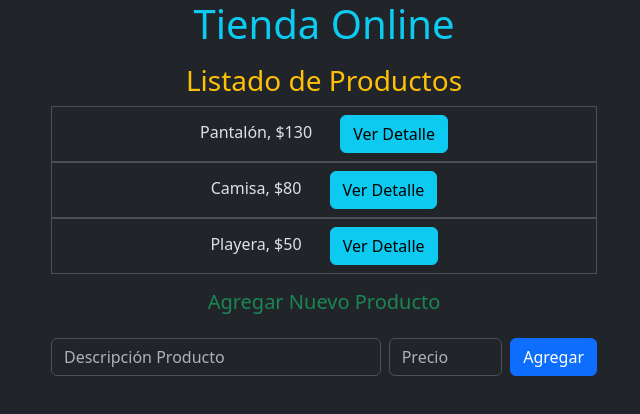
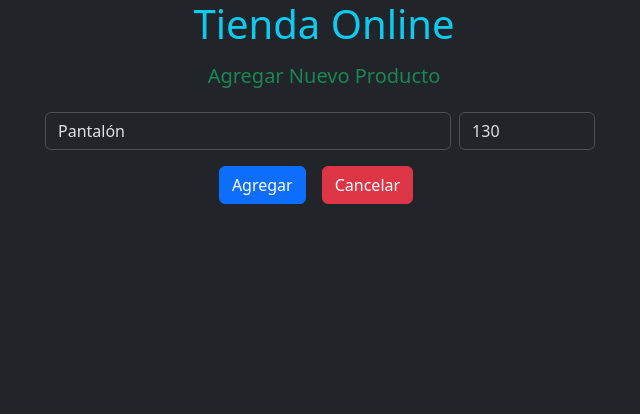
Before and after one commit to dannywilsonapaza/tienda-online, an Angular app: page /editar/1 in a window 1280 px wide. Before the commit this address led to /. Shown: the top 414 px of the page, without its empty margins (316-956 px from the left). Built offline with nearby package versions, Linux system fonts and the light colour scheme.

Commit message:
Editar Producto

```diff
--- a/src/app/app.component.html
+++ b/src/app/app.component.html
@@ -1,4 +1,4 @@
 <div class="container text-center">
   <h1 class="text-info">{{title}}</h1>
-  <app-listado-productos></app-listado-productos>
+  <router-outlet></router-outlet>
 </div>
--- a/src/app/app.routes.ts
+++ b/src/app/app.routes.ts
@@ -1,3 +1,11 @@
 import { Routes } from '@angular/router';
+import { ListadoProductosComponent } from './listado-productos/listado-productos.component';
+import { FormularioProductoComponent } from './formulario-producto/formulario-producto.component';
 
-export const routes: Routes = [];
+export const routes: Routes = [
+  {path:'', component: ListadoProductosComponent},
+  {path:'listado', component: ListadoProductosComponent},
+  {path:'agregar', component: FormularioProductoComponent},
+  {path:'editar/:id', component: FormularioProductoComponent}
+
+];
--- a/src/app/formulario-producto/formulario-producto.component.html
+++ b/src/app/formulario-producto/formulario-producto.component.html
@@ -1,15 +1,26 @@
-  <h5 class="text-success mt-3">Agregar Nuevo Producto</h5>
+  <h5 class="text-success mt-3 text-center">Agregar Nuevo Producto</h5>
 
-    <form class="d-flex justify-content-between align-items-center my-4 w-50 mx-auto">
-        <input type="text" id="descripcion" name="descripcion"
+    <form class="my-4 w-50 mx-auto"
+    #f="ngForm" (submit)="f.form.valid && guardarProducto($event)">
+
+    <div class="d-flex justify-content-between align-items-center">
+       <input type="text" id="descripcion" name="descripcion"
             placeholder="Descripción Producto" class="form-control me-2 w-75"
             autocomplete="off"
-            [(ngModel)]="descripcionInput"/>
+            [(ngModel)]="descripcionInput"
+            required/>
 
         <input type="number" id="precio" name="precio"
             placeholder="Precio" class="form-control me-2 w-25"
-            [(ngModel)]="precioInput"/>
+            [(ngModel)]="precioInput"
+            required/>
+    </div>
+    <div class="d-flex justify-content-center mt-3">
+          <button type="submit" class="btn btn-primary">Agregar</button>
+          <button type="button" class="btn btn-danger mx-3" (click)="cancelar()">Cancelar</button>
 
-        <button type="submit" class="btn btn-primary"
-            (click)="agregarProducto()">Agregar</button>
+    </div>
+
+
+
     </form>
--- a/src/app/formulario-producto/formulario-producto.component.ts
+++ b/src/app/formulario-producto/formulario-producto.component.ts
@@ -1,3 +1,4 @@
+import { ActivatedRoute, Router } from '@angular/router';
 import { ProductoService } from './../producto.service';
 import { Producto } from './../producto/producto.model';
 import {
@@ -16,15 +17,32 @@ import { FormsModule } from '@angular/forms';
   styleUrl: './formulario-producto.component.css',
 })
 export class FormularioProductoComponent {
+  productoId: number | null = null;
+  descripcionInput: string = '';
+  precioInput: number | null = null;
 
-    descripcionInput: string ='';
-    precioInput: number | null = null;
+  constructor(
+    private productoService: ProductoService,
+    private router: Router,
+    private route: ActivatedRoute
+  ) {}
 
+  ngOnInit() {
+    //Verificamos si debemos cargar un producto ya existente
+    const id = this.route.snapshot.paramMap.get('id');
+    if (id) {
+      const producto = this.productoService.getProductoPorId(Number(id));
+      if (producto) {
+        //Si encontramos el producto, cargamos sus datos en el formulario
+        this.productoId = producto.id!;
+        this.descripcionInput = producto.descripcion;
+        this.precioInput = producto.precio;
+      }
+    }
+  }
 
-    constructor(private productoService: ProductoService){
-
-    }
-  agregarProducto() {
+  guardarProducto(evento: Event) {
+    evento.preventDefault();
     //Validar que sean valores correcto
     if (
       this.descripcionInput.trim() === '' ||
@@ -36,13 +54,21 @@ export class FormularioProductoComponent {
     }
 
     const producto = new Producto(
+      this.productoId!,
       this.descripcionInput,
       this.precioInput
     );
     //Agregamos el nuevo producto usando el servicio
     this.productoService.agregarProducto(producto);
     // Limpiamos los campos del formulario
-    this.descripcionInput= '';
+    this.descripcionInput = '';
     this.precioInput = null;
+    //Redirigir al inicio
+    this.router.navigate(['/']);
+  }
+
+  cancelar() {
+    //Redirigir al inicio
+    this.router.navigate(['/']);
   }
 }
--- a/src/app/listado-productos/listado-productos.component.html
+++ b/src/app/listado-productos/listado-productos.component.html
@@ -1,12 +1,15 @@
 <div class="container mt-3">
     <h3 class="text-warning">Listado de Productos</h3>
+    <div>
+      <button class="btn btn-primary my-5" (click)="agregarProducto()">
+        Agregar Producto
+      </button>
+    </div>
     <ul class="list-group w-50 mx-auto">
         @for(productoElemento of productos; track productoElemento){
-          <app-producto [detalleProducto]="productoElemento"></app-producto>
+          <app-producto [producto]="productoElemento"></app-producto>
 
         }
     </ul>
-    <app-formulario-producto></app-formulario-producto>
-
 
 </div>
--- a/src/app/listado-productos/listado-productos.component.ts
+++ b/src/app/listado-productos/listado-productos.component.ts
@@ -4,6 +4,7 @@ import { FormsModule } from '@angular/forms';
 import { FormularioProductoComponent } from '../formulario-producto/formulario-producto.component';
 import { ProductoService } from '../producto.service';
 import { Producto } from '../producto/producto.model';
+import { Router } from '@angular/router';
 
 @Component({
   selector: 'app-listado-productos',
@@ -24,17 +25,19 @@ export class ListadoProductosComponent {
   //     this.productos.push(producto);
   //   }
 
-  constructor(private productoService: ProductoService) {
-    this.productoService.detalleProductoEmitter.subscribe(
-      (detalleProducto: Producto) =>
-        alert(
-          `Producto: $${detalleProducto.descripcion}, $${detalleProducto.precio}`
-        )
-    );
+  constructor(private productoService: ProductoService,
+    private router: Router
+  ) {
+
   }
 
   ngOnInit() {
     //Inicializar los productos
     this.productos = this.productoService.productos;
+
+  }
+
+  agregarProducto(){
+    this.router.navigate(['/agregar']);
   }
 }
--- a/src/app/producto.service.ts
+++ b/src/app/producto.service.ts
@@ -1,4 +1,4 @@
-import { EventEmitter, Injectable } from '@angular/core';
+import { Injectable } from '@angular/core';
 import { Producto } from './producto/producto.model';
 
 @Injectable({
@@ -6,16 +6,34 @@ import { Producto } from './producto/producto.model';
 })
 export class ProductoService {
 
-   productos: Producto[] = [
-      new Producto('Pantalón', 130.0),
-      new Producto('Camisa', 80.0),
-      new Producto('Playera', 50.0)
-    ];
+  //Variable para el ID siguiente y unico
+  private idSiguiente = 1;
 
-    detalleProductoEmitter = new EventEmitter<Producto>();
+  constructor() {
+    this.idSiguiente = this.productos.length + 1;
+    this.inicializarProductos();
+  }
+
+  private inicializarProductos(){
+    const producto1 = new Producto(this.idSiguiente++, 'Pantalón', 130.0);
+    const producto2 = new Producto(this.idSiguiente++, 'Camisa', 80.0);
+    const producto3 = new Producto(this.idSiguiente++, 'Playera', 50.0);
+    //Agregar los productos al arreglo
+    this.productos.push(producto1);
+    this.productos.push(producto2);
+    this.productos.push(producto3);
+  }
+
+  productos: Producto[] = [];
+
 
    agregarProducto(producto:Producto){
+      producto.id = this.idSiguiente++;
       this.productos.push(producto);
     }
 
+    getProductoPorId(id:number):Producto | undefined{
+      return this.productos.find(producto => producto.id === id);
+    }
+
 }
--- a/src/app/producto/producto.component.html
+++ b/src/app/producto/producto.component.html
@@ -1,6 +1,6 @@
 <li class="list-group-item text-center">
-                {{detalleProducto.descripcion}},
-                ${{detalleProducto.precio}}
-                <button type="submit" class="btn btn-info ms-4"(click)="emitirDetalleProducto()">Ver Detalle</button>
+                {{producto.descripcion}},
+                ${{producto.precio}}
+                <button type="submit" class="btn btn-info ms-4"(click)="editarProducto(producto.id!)">Editar Producto</button>
 
             </li>
--- a/src/app/producto/producto.component.ts
+++ b/src/app/producto/producto.component.ts
@@ -1,6 +1,7 @@
 import { Component, Input } from '@angular/core';
 import { Producto } from './producto.model';
-import { ProductoService } from '../producto.service';
+import { Router } from '@angular/router';
+
 
 @Component({
   selector: 'app-producto',
@@ -13,13 +14,14 @@ export class ProductoComponent {
   descripcion = 'Nuevo Producto';
   precio = 100.00;
 
-  @Input() detalleProducto!:Producto;
+  @Input() producto!:Producto;
 
-  constructor(private productoService: ProductoService){
+  constructor(private router: Router){
 
   }
 
-  emitirDetalleProducto(){
-    this.productoService.detalleProductoEmitter.emit(this.detalleProducto);
+  editarProducto(id:number){
+    //Pasamos el id en la url
+    this.router.navigate(['/editar', id]);
   }
 }
--- a/src/app/producto/producto.model.ts
+++ b/src/app/producto/producto.model.ts
@@ -1,5 +1,6 @@
 export class Producto{
     constructor(
+        public id: number | null = null,
         public descripcion: string,
         public precio: number
     ){}
```
